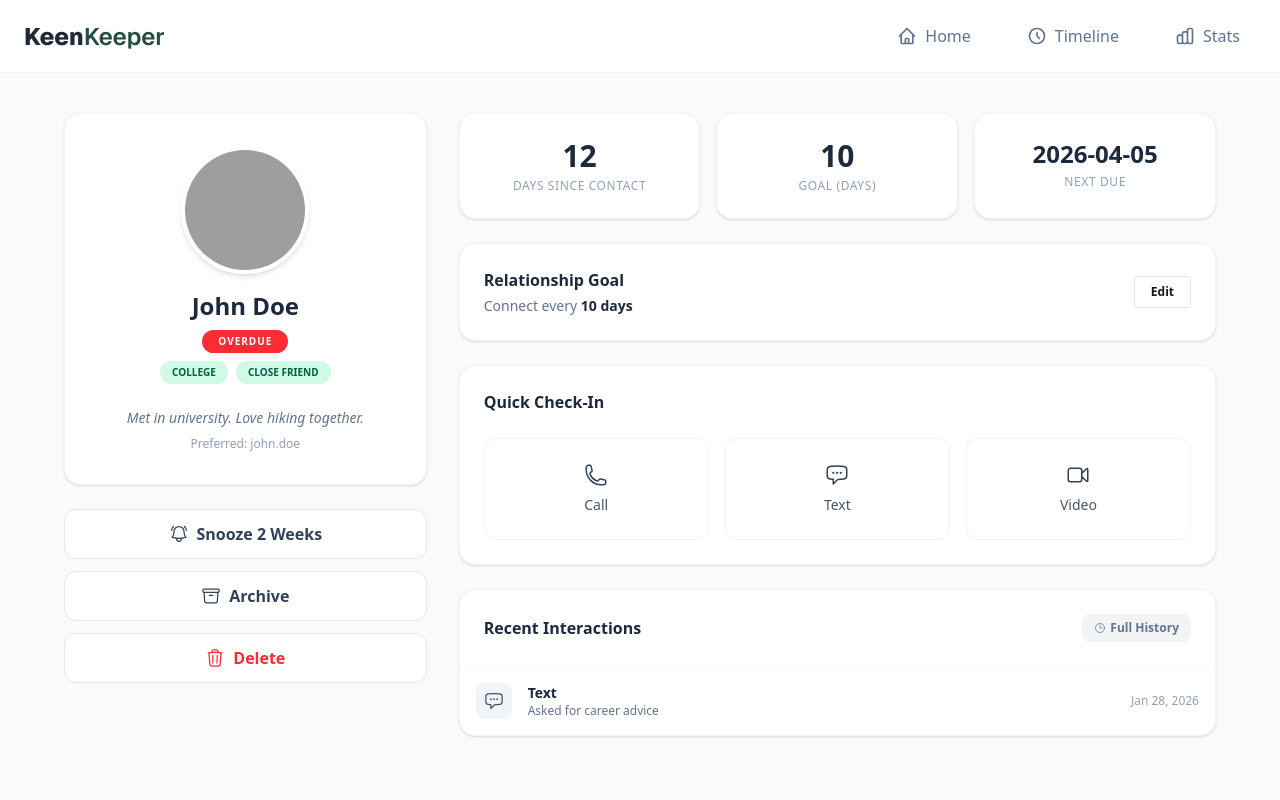
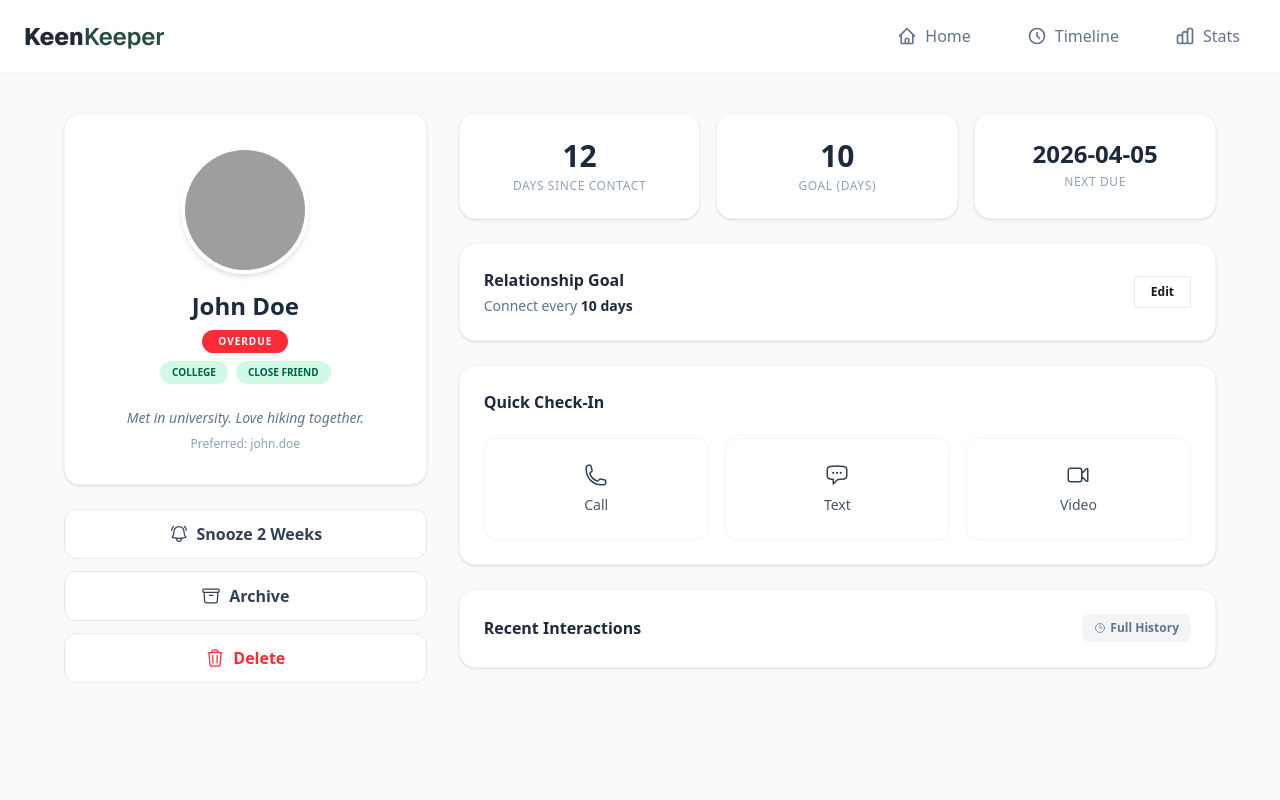
Before and after one commit to nasim20cse017/Keen-Keeper, a Next.js app: page /friends/1 in a window 1280 px wide. Shown: the top 800 px of the page. Built offline with nearby package versions, Linux system fonts and the light colour scheme; grey boxes are pictures that could not be loaded.

Commit message:
Edited Friend Detail Page with Context Creation

```diff
--- /dev/null
+++ b/src/Context/InteractionContext.jsx
@@ -0,0 +1,40 @@
+"use client";
+
+import React, { createContext, useContext, useState, useEffect } from 'react';
+
+const InteractionContext = createContext();
+
+export const InteractionProvider = ({ children }) => {
+    const [friends, setFriends] = useState([]);
+    const [timeline, setTimeline] = useState([]);
+
+    // Load friends.json dynamically on mount
+    useEffect(() => {
+        fetch('/friends.json')
+            .then(res => res.json())
+            .then(data => setFriends(data))
+            .catch(err => console.error("Failed to load friends:", err));
+    }, []);
+
+    const addInteraction = (type, personName) => {
+        const newEntry = {
+            id: Date.now(),
+            type,
+            person: personName,
+            date: new Date().toLocaleDateString('en-US', {
+                month: 'long',
+                day: 'numeric',
+                year: 'numeric'
+            }),
+        };
+        setTimeline(prev => [newEntry, ...prev]);
+    };
+
+    return (
+        <InteractionContext.Provider value={{ friends, timeline, addInteraction }}>
+            {children}
+        </InteractionContext.Provider>
+    );
+};
+
+export const useInteractions = () => useContext(InteractionContext);
--- a/src/app/friends/[friendsId]/FriendDetailClient.jsx
+++ b/src/app/friends/[friendsId]/FriendDetailClient.jsx
@@ -13,22 +13,18 @@ import {
     HiOutlineVideoCamera,
     HiOutlineClock
 } from "react-icons/hi2";
+import { useInteractions } from '@/Context/InteractionContext';
 
 const FriendDetailClient = ({ friend }) => {
-  const [timeline, setTimeline] = useState([
-    { id: 1, type: 'Text', title: 'Asked for career advice', date: 'Jan 28, 2026' }
-  ]);
+    const { addInteraction, timeline } = useInteractions();
 
     const handleCheckIn = (type) => {
-    const newEntry = {
-      id: Date.now(),
-      type: type,
-      title: `${type} with ${friend.name}`,
-      date: new Date().toLocaleDateString('en-US', { month: 'short', day: 'numeric', year: 'numeric' })
-    };
-    setTimeline([newEntry, ...timeline]);
+        addInteraction(type, friend.name);
         toast.success(`${type} recorded with ${friend.name}!`);
     };
+
+    // Filter global timeline to show only interactions with THIS friend
+    const friendSpecificTimeline = timeline.filter(t => t.person === friend.name);
 
     return (
         <div className="min-h-screen bg-[#f8fafc] p-4 md:p-10">
@@ -49,8 +45,7 @@ const FriendDetailClient = ({ friend }) => {
                         <h1 className="text-2xl font-bold text-slate-800">{friend.name}</h1>
 
                         <div className="flex flex-col items-center gap-2 mt-2">
-              <span className={`px-4 py-1 rounded-full text-[10px] font-bold uppercase tracking-widest text-white ${
-                friend.status === 'overdue' ? 'bg-red-500' : 'bg-emerald-700'
+                            <span className={`px-4 py-1 rounded-full text-[10px] font-bold uppercase tracking-widest text-white ${friend.status === 'overdue' ? 'bg-red-500' : 'bg-emerald-700'
                                 }`}>
                                 {friend.status}
                             </span>
@@ -118,15 +113,15 @@ const FriendDetailClient = ({ friend }) => {
                             </button>
                         </div>
                         <div className="divide-y divide-gray-50">
-              {timeline.map((item) => (
-                <div key={item.id} className="p-4 flex items-center justify-between hover:bg-gray-50 transition-colors">
+                            {friendSpecificTimeline.map((item) => (
+                                <div key={item.id} className="p-4 flex items-center justify-between">
                                     <div className="flex items-center gap-4">
                                         <div className="p-2 bg-slate-100 rounded-lg text-slate-600 text-xl">
                                             {item.type === 'Call' ? <HiOutlinePhone /> : item.type === 'Video' ? <HiOutlineVideoCamera /> : <HiOutlineChatBubbleLeftEllipsis />}
                                         </div>
                                         <div>
                                             <p className="font-bold text-slate-800 text-sm">{item.type}</p>
-                      <p className="text-xs text-slate-500">{item.title}</p>
+                                            <p className="text-xs text-slate-500">Asked for career advice</p>
                                         </div>
                                     </div>
                                     <span className="text-xs text-slate-400 font-medium">{item.date}</span>
--- a/src/app/layout.js
+++ b/src/app/layout.js
@@ -4,6 +4,7 @@ import Navbar from "@/components/Navbar";
 import Footer from "@/components/Footer";
 import { ToastContainer } from "react-toastify";
 import 'react-toastify/dist/ReactToastify.css';
+import { InteractionProvider } from "@/Context/InteractionContext";
 
 const geistSans = Geist({
   variable: "--font-geist-sans",
@@ -35,10 +36,12 @@ export default function RootLayout({ children }) {
       className={`${geistSans.variable} ${geistMono.variable} ${inter.variable} h-full antialiased`}
     >
       <body className="min-h-full flex flex-col">
-        <Navbar></Navbar>
-        {children}
-        <Footer></Footer>
+        <InteractionProvider>
+          <Navbar />
+          <main>{children}</main>
+          <Footer />
         <ToastContainer></ToastContainer>
+        </InteractionProvider>
       </body>
     </html>
   );
--- a/src/app/page.js
+++ b/src/app/page.js
@@ -1,14 +1,19 @@
+'use client'
+
 import Banner from "@/components/Banner";
 import Friends from "@/components/Friends";
+import { useInteractions } from "@/Context/InteractionContext";
 import Image from "next/image";
 import { DiVim } from "react-icons/di";
 
 export default function Home() {
+  const { friends } = useInteractions();
+  if (friends.length === 0) return <div>Loading friends...</div>;
   return (
-      <div>
+      <div className="max-w-7xl mx-auto px-4 py-10">
           <main>
             <Banner></Banner>
-            <Friends></Friends>
+            <Friends friendsData={friends}></Friends>
           </main>
       </div>
   );
--- a/src/app/timeline/page.jsx
+++ b/src/app/timeline/page.jsx
@@ -1,11 +1,11 @@
-import React from 'react';
+
 
 const TimelinePage = () => {
-    return (
-        <div>
-            <h2>This is Timeline Page</h2>
-        </div>
-    );
+
+
+  return (
+    <div>This is Timeline Page</div>
+  );
 };
 
 export default TimelinePage;
--- a/src/components/Friends.jsx
+++ b/src/components/Friends.jsx
@@ -2,10 +2,10 @@
 import Link from "next/link";
 import Image from "next/image";
 
-const Friends = async () => {
+const Friends =  ({friendsData}) => {
 
-    const res = await fetch('http://localhost:3000/friends.json');
-    const friendsData = await res.json();
+    // const res = await fetch("http://localhost:3000/friends.json");
+    // const friendsData = await res.json();
     // Simple logic to calculate stats from the JSON
     const totalFriends = friendsData.length;
     const onTrackCount = friendsData.filter(f => f.status === "on-track").length;
```
Lines whose indentation alone changed are shown as unchanged.
